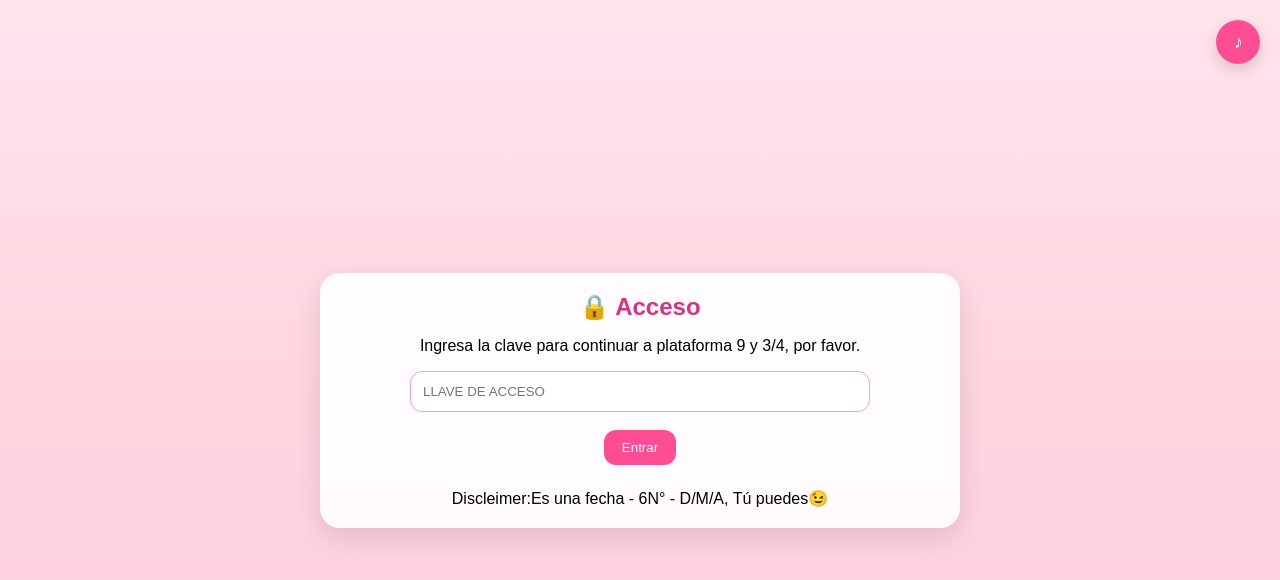
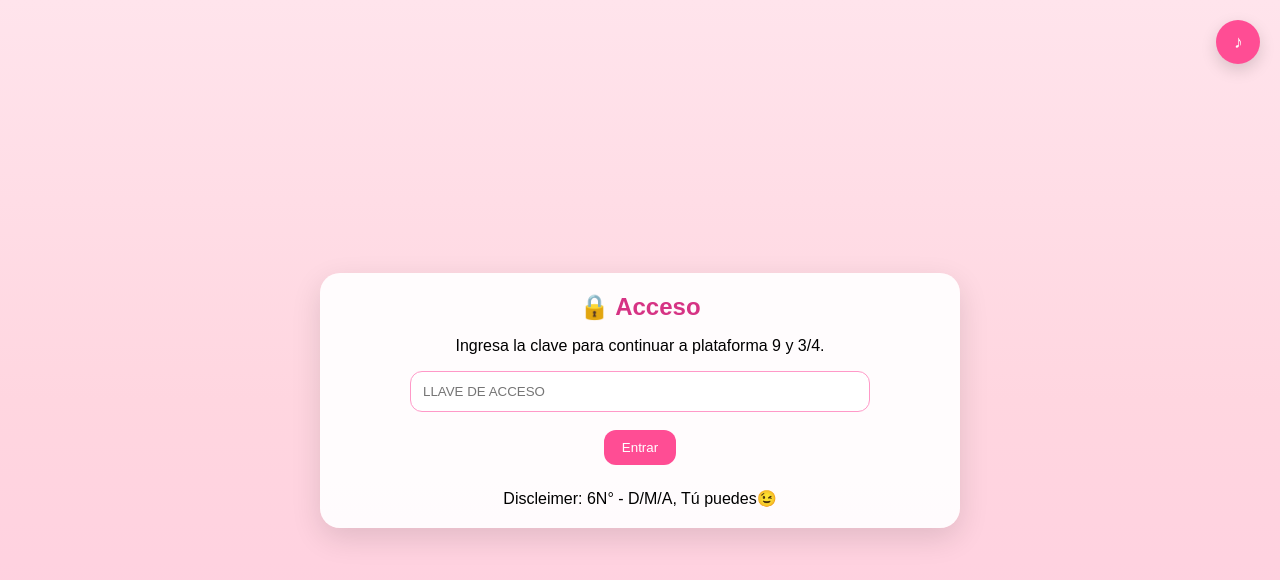
Before and after one commit to sebastianantonioch0708/Gordita3.0, a plain HTML site: page index.html in a window 1280 px wide. Drawn offline with Linux system fonts and the light colour scheme.

Commit message:
Update index.html

```diff
--- a/index.html
+++ b/index.html
@@ -61,13 +61,13 @@
 
 <section class="card" id="loginScreen">
   <h1>🔒 Acceso</h1>
-  <p>Ingresa la clave para continuar a plataforma 9 y 3/4, por favor.</p>
+  <p>Ingresa la clave para continuar a plataforma 9 y 3/4.</p>
   <input type="password" id="passwordInput" placeholder="LLAVE DE ACCESO" />
   <div class="row-gap">
     <button id="loginBtn">Entrar</button>
   </div>
   <p id="loginError" class="error"></p>
-  <div class="hint">Discleimer:Es una fecha - 6N° - D/M/A, Tú puedes😉</div>
+  <div class="hint">Discleimer: 6N° - D/M/A, Tú puedes😉</div>
 </section>
 
 <section class="card hidden" id="initial">
```
